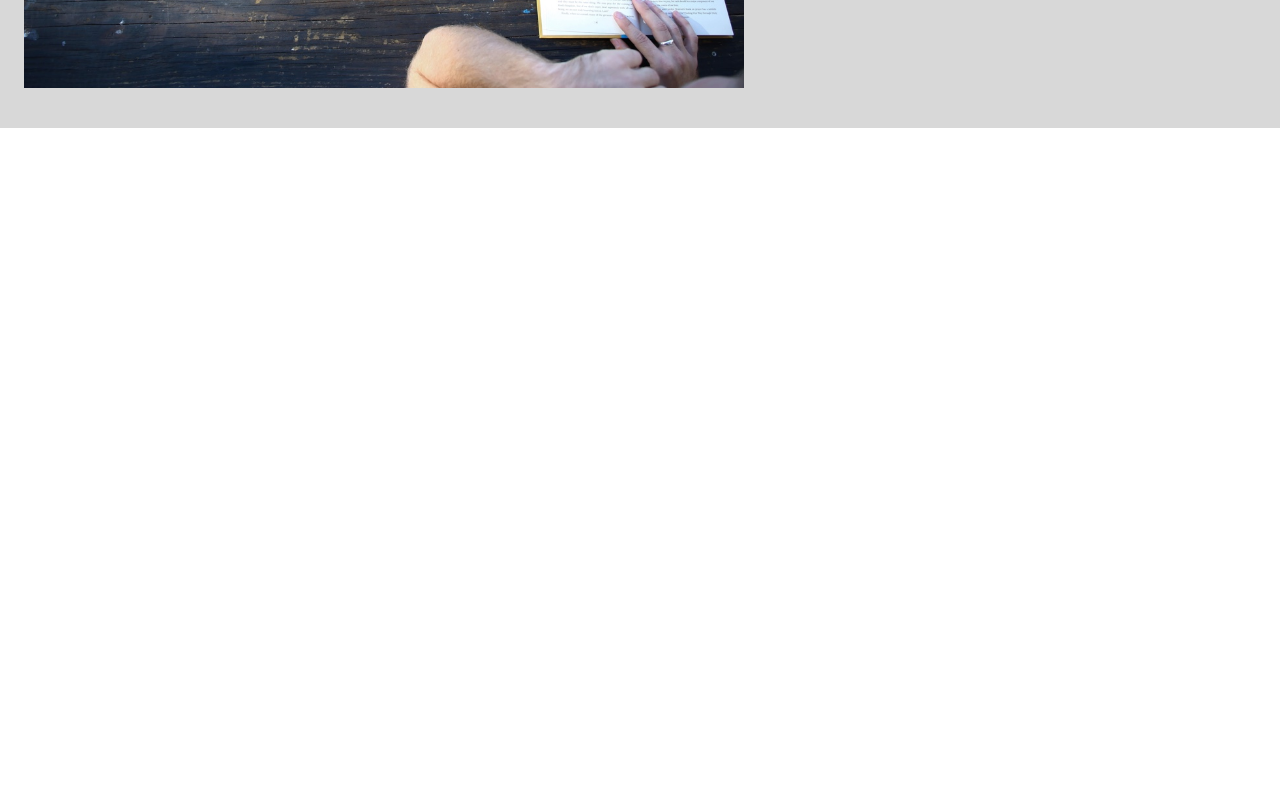
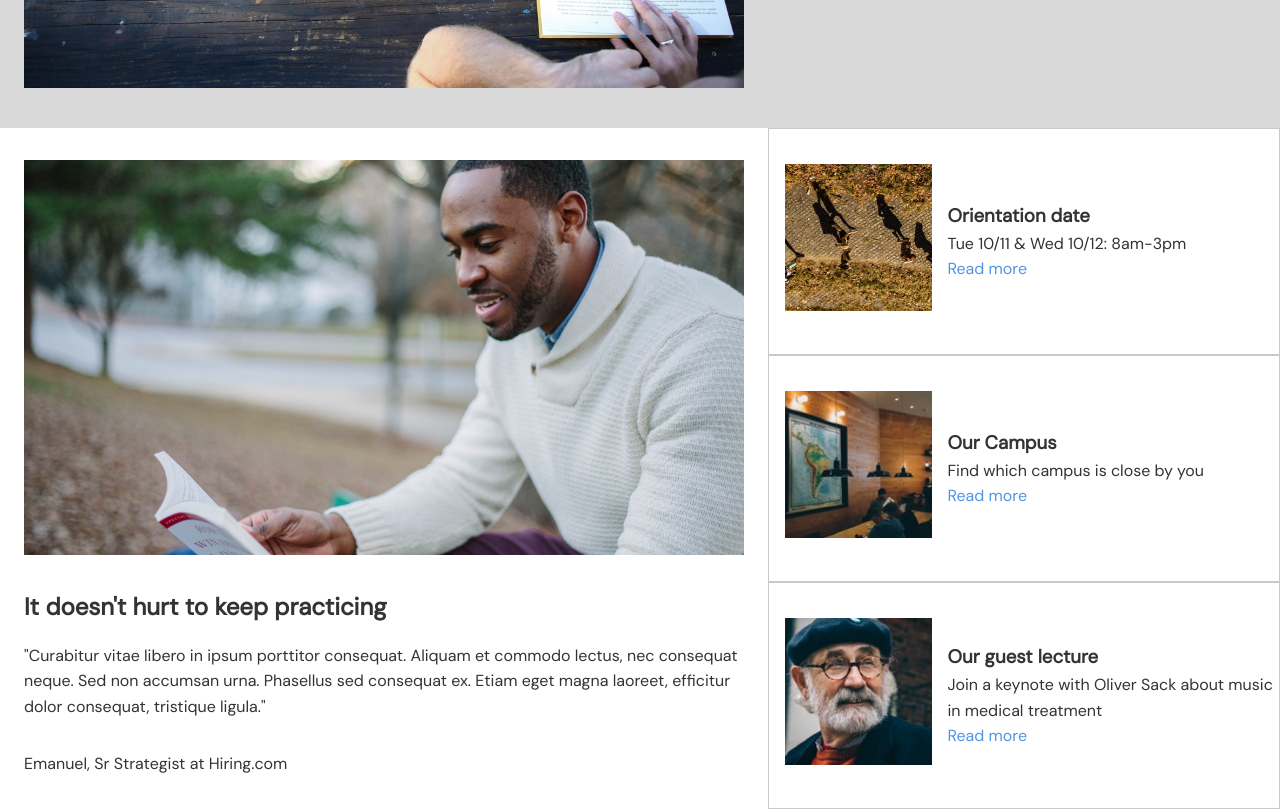
Before and after one commit to gioosena/ColmarAcademy, a plain HTML site: page index.html in a window 1280 px wide. Shown: the part 540-1349 px from the top of the page. Before the commit the page ends 800 px from the top, so only its background shows below. Drawn offline with Linux system fonts and the light colour scheme.

Commit message:
finished news section

```diff
--- a/index.html
+++ b/index.html
@@ -39,5 +39,55 @@
             </div>
         </div>
     </section>
+
+    <!-- News Section -->
+    <section>
+        <div class="container grid news">
+            <div class="news-focus">
+                <div class="news-img">
+                    <img src="resources/images/information-main.jpg" alt="">
+                </div>
+                <div class="news-text">
+                    <h1>It doesn't hurt to keep practicing</h1>
+                    <p class="info">"Curabitur vitae libero in ipsum porttitor consequat. Aliquam et commodo lectus, nec consequat neque. Sed non accumsan urna. Phasellus sed consequat ex. Etiam eget magna laoreet, efficitur dolor consequat, tristique ligula."</p>
+                    <p class="citation">
+                        Emanuel, Sr Strategist at Hiring.com
+                    </p>
+                </div>
+            </div>
+            <div class="news-extra flex">
+                <div class="articles flex">
+                    <div class="news-extra-img">
+                        <img src="resources/images/information-orientation.jpg" alt="">
+                    </div>
+                    <div class="news-extra-info">
+                        <h3>Orientation date</h3>
+                        <p>Tue 10/11 & Wed 10/12: 8am-3pm</p>
+                        <a href="#">Read more</a>
+                    </div>
+                </div>
+                <div class="articles flex">
+                    <div class="news-extra-img">
+                        <img src="resources/images/information-campus.jpg" alt="">
+                    </div>
+                    <div class="news-extra-info">
+                        <h3>Our Campus</h3>
+                        <p>Find which campus is close by you</p>
+                        <a href="#">Read more</a>
+                    </div>
+                </div>
+                <div class="articles flex">
+                    <div class="news-extra-img">
+                        <img src="resources/images/information-guest-lecture.jpg" alt="">
+                    </div>
+                    <div class="news-extra-info">
+                        <h3>Our guest lecture</h3>
+                        <p>Join a keynote with Oliver Sack about music in medical treatment</p>
+                        <a href="#">Read more</a>
+                    </div>
+                </div>
+            </div>
+        </div>
+    </section>
 </body>
 </html>
--- a/resources/style.css
+++ b/resources/style.css
@@ -100,3 +100,37 @@ container{
     font-family: 'DM Sans', sans-serif;
     font-size: 1rem;
 }
+
+/* News Section */
+.news-focus{
+    padding: 2rem 1.5rem;
+}
+
+.news-focus h1{
+    margin: 2rem 0 1.5rem;
+}
+
+.news-text .info{
+    margin-bottom: 2rem;
+}
+/* News Section News-extra */
+.news .news-extra{
+    flex-direction: column;
+}
+
+.news-extra .articles{
+    border: 1px solid #c9c9c9;
+}
+
+.news-extra-img{
+    width: 35%;
+    padding: 1rem;
+}
+
+.news-extra-info{
+    width: 65%;
+}
+
+.news-extra-info a{
+    color: #5295E3
+}
```
